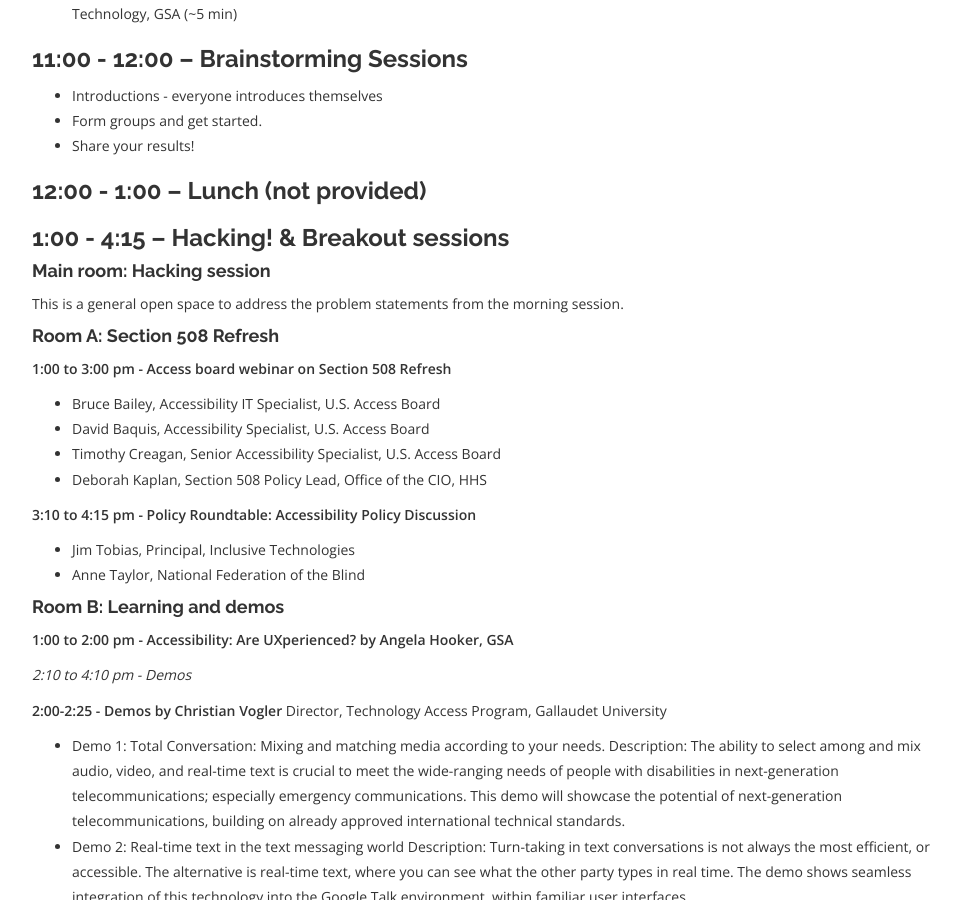
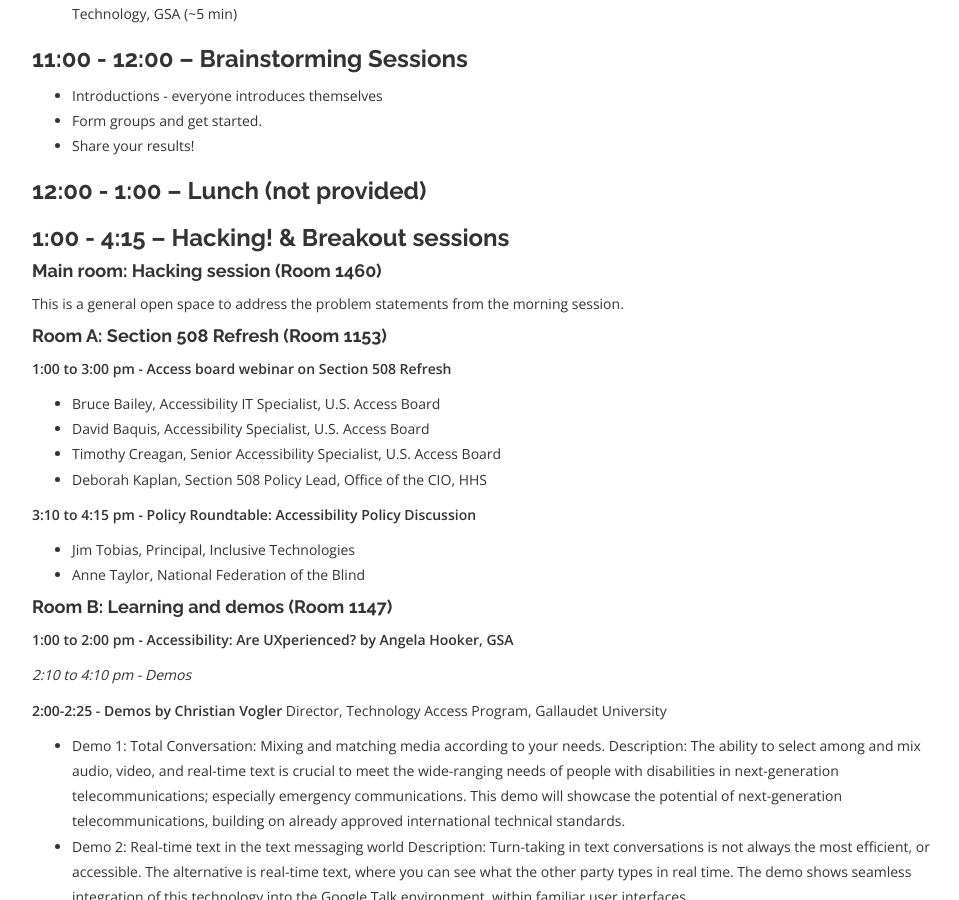
Before and after one commit to 18F/hackathons, a Jekyll site: the page built from pages/a11yhack-schedule.md, in a window 1280 px wide and 900 px high, scrolled down 1022 px. Shown: the whole window, without its empty margins (248-1207 px from the left). Built offline with Jekyll 4.4.1, drawn with Linux system fonts in a browser that asks for light colours; nearby versions of some CDN libraries; Markdown is read by kramdown in place of the engine named in the settings.

Commit message:
Adding room numbers.

```diff
--- a/pages/a11yhack-schedule.md
+++ b/pages/a11yhack-schedule.md
@@ -53,11 +53,11 @@
 
 ### 1:00 - 4:15 – Hacking! & Breakout sessions
 
-#### Main room: Hacking session
+#### Main room: Hacking session (Room 1460)
 
 This is a general open space to address the problem statements from the morning session.
 
-#### Room A: Section 508 Refresh
+#### Room A: Section 508 Refresh (Room 1153)
 
 **1:00 to 3:00 pm - Access board webinar on Section 508 Refresh**
 
@@ -71,7 +71,7 @@
 * Jim Tobias, Principal, Inclusive Technologies
 * Anne Taylor, National Federation of the Blind
 
-#### Room B: Learning and demos
+#### Room B: Learning and demos (Room 1147)
 
 **1:00 to 2:00 pm - Accessibility: Are UXperienced? by Angela Hooker, GSA**
 
```
